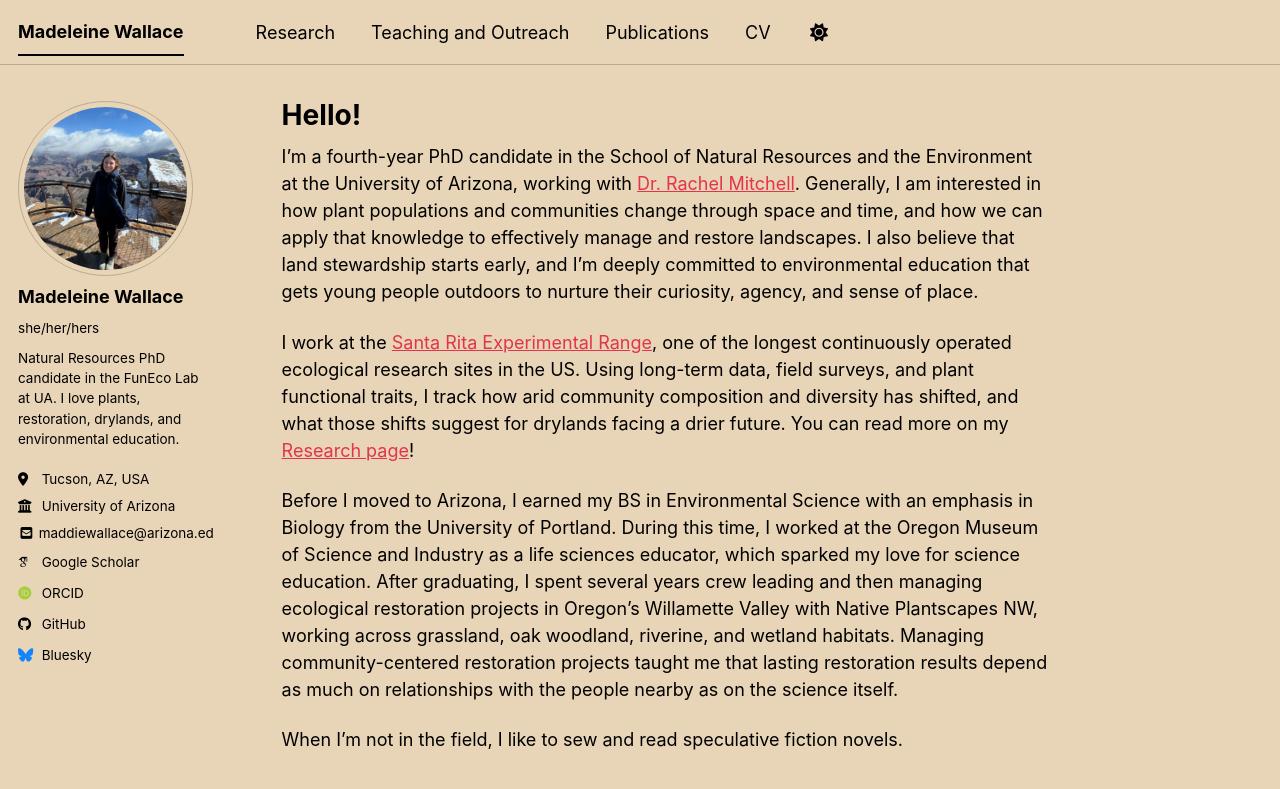
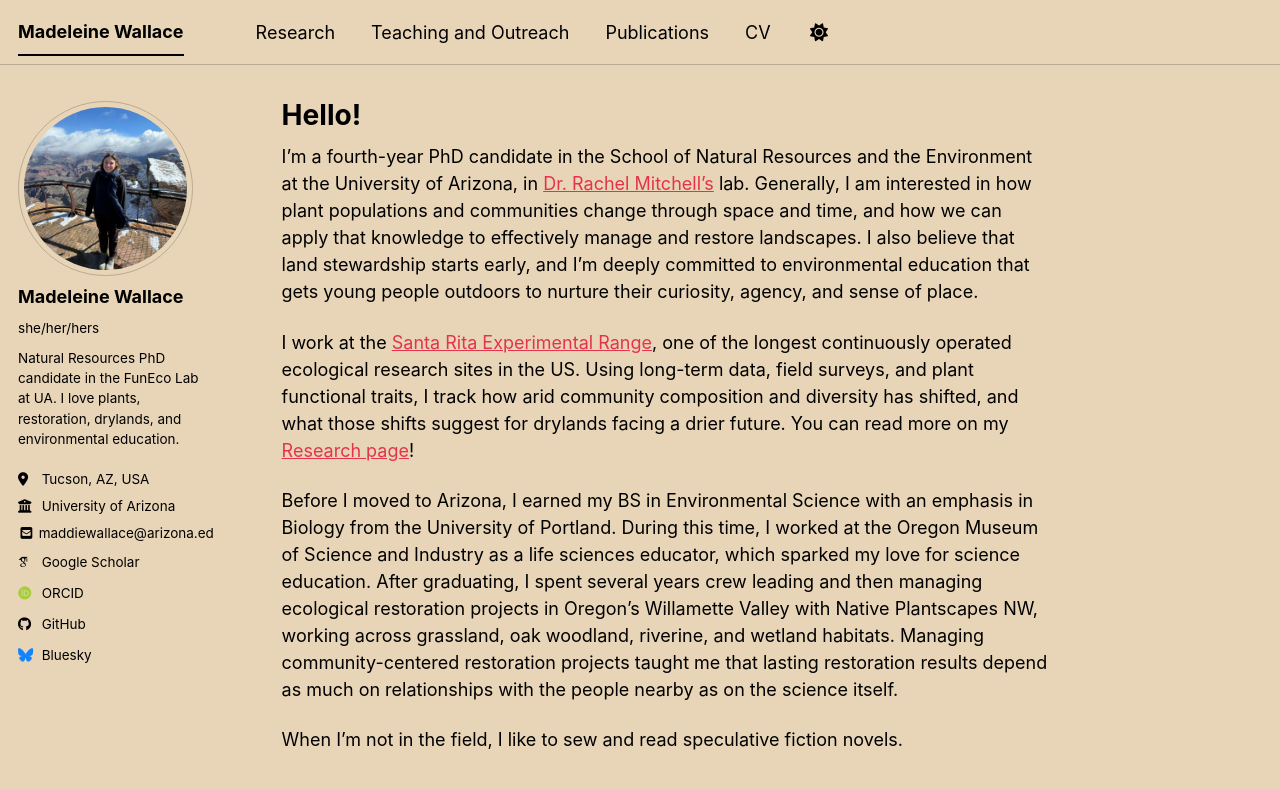
Before and after one commit to madeleinewallace/madeleinewallace.github.io, a Jekyll site: the page built from _pages/about.md, in a window 1280 px wide and 996 px high. Shown: the top 789 px of the window. Built offline with Jekyll 4.4.1, drawn with Linux system fonts in a browser that asks for light colours; some web fonts are replaced; a script bundle is joined from its source files by our own code; library files that are not in the unit come from our copies.

Commit message:
Update about.md

```diff
--- a/_pages/about.md
+++ b/_pages/about.md
@@ -7,7 +7,7 @@
   - /about.html
 ---
 
-I'm a fourth-year PhD candidate in the School of Natural Resources and the Environment at the University of Arizona, working with <a href="https://mitchell-ecology.com" target="_blank" rel="noopener">Dr. Rachel Mitchell</a>. Generally, I am interested in how plant populations and communities change through space and time, and how we can apply that knowledge to effectively manage and restore landscapes. I also believe that land stewardship starts early, and I'm deeply committed to environmental education that gets young people outdoors to nurture their curiosity, agency, and sense of place.
+I'm a fourth-year PhD candidate in the School of Natural Resources and the Environment at the University of Arizona, in <a href="https://mitchell-ecology.com" target="_blank" rel="noopener">Dr. Rachel Mitchell's</a> lab. Generally, I am interested in how plant populations and communities change through space and time, and how we can apply that knowledge to effectively manage and restore landscapes. I also believe that land stewardship starts early, and I'm deeply committed to environmental education that gets young people outdoors to nurture their curiosity, agency, and sense of place.
 
 I work at the <a href="https://santarita.arizona.edu" target="_blank" rel="noopener">Santa Rita Experimental Range</a>, one of the longest continuously operated ecological research sites in the US. Using long-term data, field surveys, and plant functional traits, I track how arid community composition and diversity has shifted, and what those shifts suggest for drylands facing a drier future. You can read more on my [Research page](/research/)!
 
```
